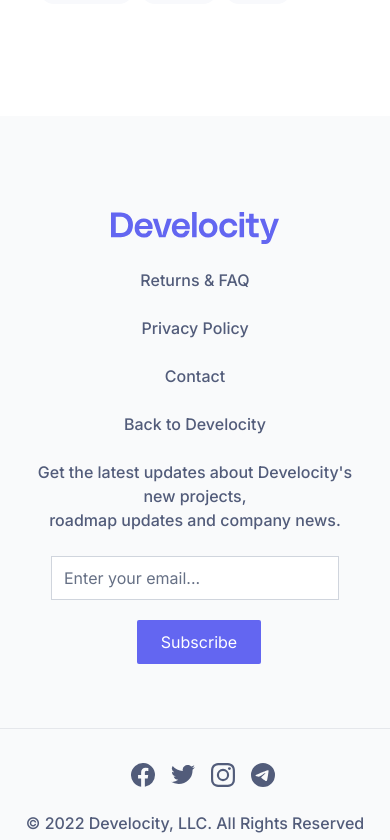
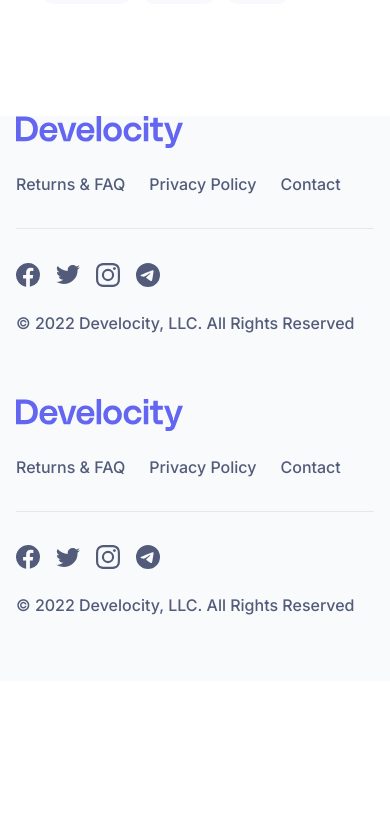
Before and after one commit to moussa32/develocity-finance, a React (Vite) app: page /blog in a window 390 px wide. Shown: the part 3604-4444 px from the top of the page. After the commit the page ends 4285 px from the top, so only its background shows below. Built offline with nearby package versions, Linux system fonts and the light colour scheme.

Commit message:
edit footer design in mobile

```diff
--- a/src/shared/Components/Footer.jsx
+++ b/src/shared/Components/Footer.jsx
@@ -9,29 +9,29 @@ import telegram from "../../assets/images/telegram.svg";
 const Footer = () => {
   return (
     <div className="bg-[#F9FAFB]">
-      <div className="container mx-auto md:px-10 lg:px-0 pt-24 pb-16 text-center md:text-left text-[#525C7A] text-base font-medium">
-        <div className="grid grid-cols-1 md:grid-cols-2">
+      <div className="container mx-auto md:px-10 lg:px-0 md:pt-24 pb-16 text-left text-[#525C7A] text-base font-medium">
+        <div className="grid grid-cols-1 ml-4 md:0 md:grid-cols-2">
           <div>
-            <img className="mx-auto md:mx-0" src={logo} alt="footer logo" />
+            <img className="" src={logo} alt="footer logo" />
             <div className="mt-6">
-              <NavLink className="block lg:inline-block lg:mr-6 mt-6 lg:mt-0 ">
+              <NavLink className="md:block lg:inline-block mr-6 md:mr-0 lg:mr-6 mt-6 lg:mt-0 ">
                 Returns & FAQ
               </NavLink>
-              <NavLink className="block lg:inline-block lg:mr-6 mt-6 lg:mt-0 ">
+              <NavLink className="md:block lg:inline-block mr-6 md:mr-0 lg:mr-6 mt-6 lg:mt-0 ">
                 Privacy Policy
               </NavLink>
               <NavLink
                 to="/contact-us"
-                className="block lg:inline-block lg:mr-6 mt-6 lg:mt-0 "
+                className="md:block lg:inline-block mr-6 md:mr-0 lg:mr-6 mt-6 lg:mt-0 "
               >
                 Contact
               </NavLink>
-              <NavLink className="block lg:inline-block lg:mr-6 my-6 lg:my-0 ">
+              <NavLink className="hidden md:block lg:inline-block lg:mr-6 my-6 lg:my-0 ">
                 Back to Develocity
               </NavLink>
             </div>
           </div>
-          <div className="ml-auto">
+          <div className="hidden md:block ml-auto">
             <p className="px-5 md:px-0">
               Get the latest updates about Develocity's new projects,
             </p>
@@ -47,7 +47,7 @@ const Footer = () => {
             </div>
           </div>
         </div>
-        <hr className="mt-16 text-neutral-200 mb-8"></hr>
+        <hr className="mt-8 md:mt-16 w-[92vw] md:w-auto mx-auto text-neutral-200 mb-8"></hr>
         <div className="grid grid-cols-1 md:grid-cols-2">
           <div>
             <a href="#">
@@ -79,7 +79,7 @@ const Footer = () => {
               />
             </a>
           </div>
-          <p className="mt-6 md:mt-0 md:text-right">
+          <p className="mt-6 md:mt-0 ml-4 md:ml-0 md:text-right">
             © 2022 Develocity, LLC. All Rights Reserved
           </p>
         </div>
```
